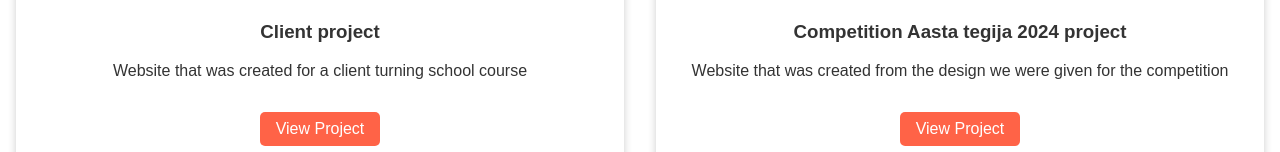
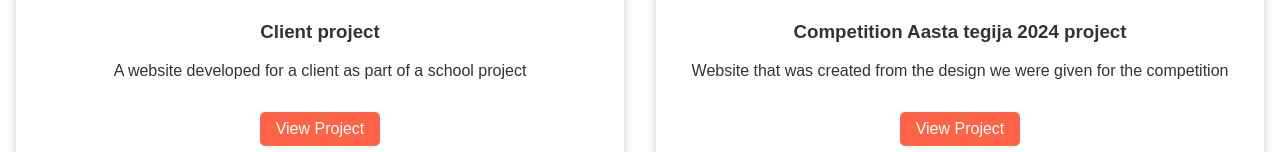
Before and after one commit to Eallekors/erki-allekors-portfolio, a React (Create React App) app: page / in a window 1280 px wide. Shown: the part 2133-2285 px from the top of the page. Built offline with nearby package versions, Linux system fonts and the light colour scheme.

Commit message:
Changed a few lines of text

```diff
--- a/src/pages/Home.js
+++ b/src/pages/Home.js
@@ -167,7 +167,7 @@ const Home = () => {
           <div className="project-card">
             <img src={require('../assets/pictures/West.png')} alt="Project 1" />
             <h3>Client project</h3>
-            <p>Website that was created for a client turning school course</p>
+            <p>A website developed for a client as part of a school project</p>
             <a href="https://westcar.eu/" className="project-link" target="_blank">View Project</a>
           </div>
           <div className="project-card">
--- a/src/pages/Projects.js
+++ b/src/pages/Projects.js
@@ -4,7 +4,7 @@ import './Projects.css'; // Importing the CSS file for styling
 const projectsData = [
   {
     title: "Client project",
-    description: "Website that was created for a client turning school course",
+    description: "A website developed for a client as part of a school project.",
     image: require('../assets/pictures/West.png'), // Replace with actual image URL
     link: "https://westcar.eu/"
   },
```
